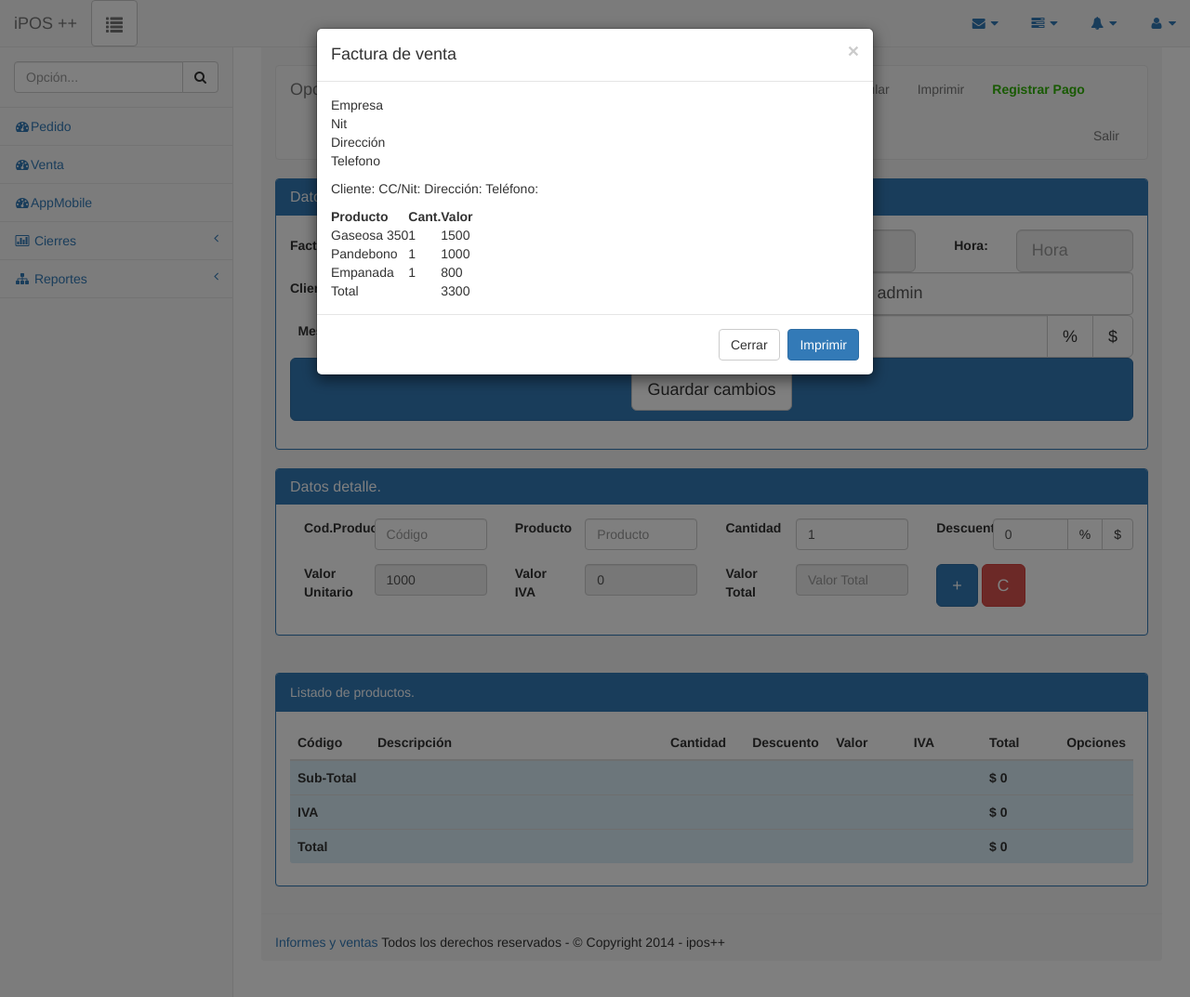
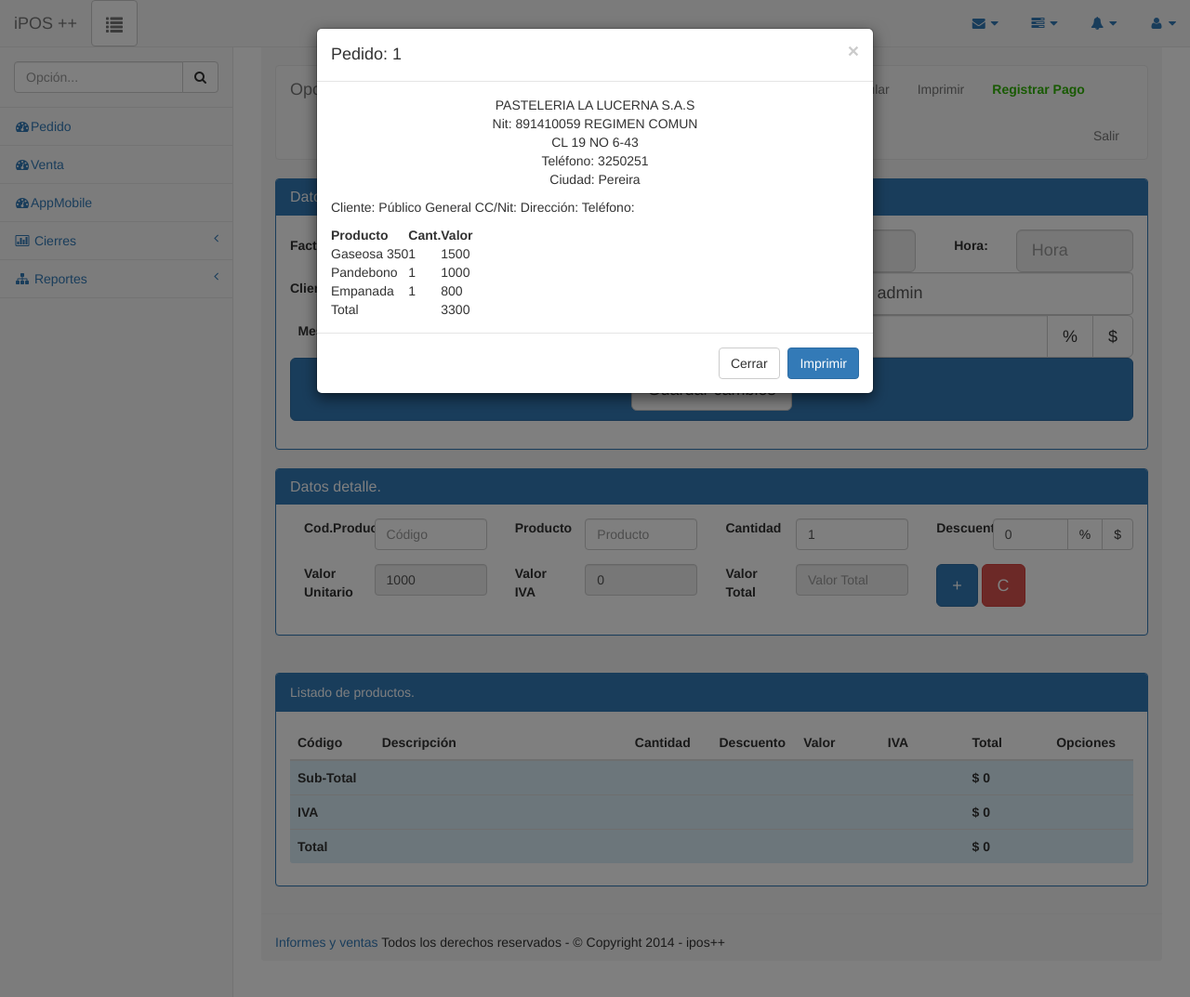
Before and after one commit to wilmandx/ipos, a Django app: page /ventas/ in a window 1280 px wide, after a click on "Imprimir". Shown: the top 1073 px of the page at 93% size. Run offline with Django 3.2, Linux system fonts and the light colour scheme; a user stored in the database is signed in; data comes from the database, SQL or seed files in the repository; some libraries are stand-ins or nearby versions.

Commit message:
template Ventas
Modifica campos

```diff
--- a/ventas/templates/venta.html
+++ b/ventas/templates/venta.html
@@ -134,7 +134,7 @@
             </div>
             <label for="producto" class="col-md-1 control-label">Producto</label>
             <div class="col-md-2">
-              <input type="text" class="form-control" id="producto_p" name="producto_p" placeholder="Producto" size="30">
+              <input type="text" class="form-control typeahead" id="producto_p" name="producto_p" placeholder="Producto" size="30">
             </div>
             <label for="cantidad_p" class="col-md-1 control-label">Cantidad</label>
             <div class="col-md-2">
@@ -186,13 +186,13 @@
             <thead>
               <tr>
                 <th width="10%">Código</th>
-                <th width="40%">Descripción</th>
+                <th width="30%">Descripción</th>
                 <th width="10%">Cantidad</th>
                 <th width="10%">Descuento</th>
                 <th width="10%">Valor</th>
                 <th width="10%">IVA</th>
                 <th width="10%">Total</th>
-                <th width="10%">Opciones</th>
+                <th width="20%">Opciones</th>
               </tr>
             </thead>
             <tbody>
@@ -205,10 +205,12 @@
                   <td>$ {{detalle.valorUni}}</td>
                   <td>{{detalle.iva}}%</td>
                   <td>$ {{ dictTotales|access:detalle.id }}</td>
-                  <td><button type="button" class="btn btn-default btn-xs">
+                  <td><button type="button" id="btn-editItem" class="btn btn-default btn-sm">
                       <a href=""><span class="glyphicon glyphicon-edit"></span></a></button>
-                    <button type="button" class="btn btn-default btn-xs">
+                    <button type="button" id="btn-delItem" class="btn btn-default btn-sm">
                       <a href=""><span class="glyphicon glyphicon-trash"></span></a></button>
+                    <button type="button" id="btn-obserItem" class="btn btn-default btn-sm">
+                      <a href=""><span class="glyphicon glyphicon-eye-open"></span></a></button>
                   </td>
                 </tr>
                {% endfor %}
@@ -241,17 +243,18 @@
         <div class="modal-content">
           <div class="modal-header">
             <button type="button" class="close" data-dismiss="modal"><span aria-hidden="true">&times;</span><span class="sr-only">Close</span></button>
-            <h4 class="modal-title" id="myModalLabel">Factura de venta</h4>
+            <h4 class="modal-title" id="myModalLabel">Pedido: 1</h4>
           </div>
           <div class="modal-body">
-            <p>
-              Empresa <br/>
-              Nit <br/>
-              Dirección <br/>
-              Telefono <br/>
+            <p align="center">
+              PASTELERIA LA LUCERNA S.A.S <br/>
+              Nit: 891410059 REGIMEN COMUN <br/>
+              CL 19 NO 6-43 <br/>
+              Teléfono: 3250251 <br/>
+              Ciudad: Pereira <br/>
             </p>
             <p>
-              Cliente:
+              Cliente: Público General
               CC/Nit:
               Dirección:
               Teléfono:
```
